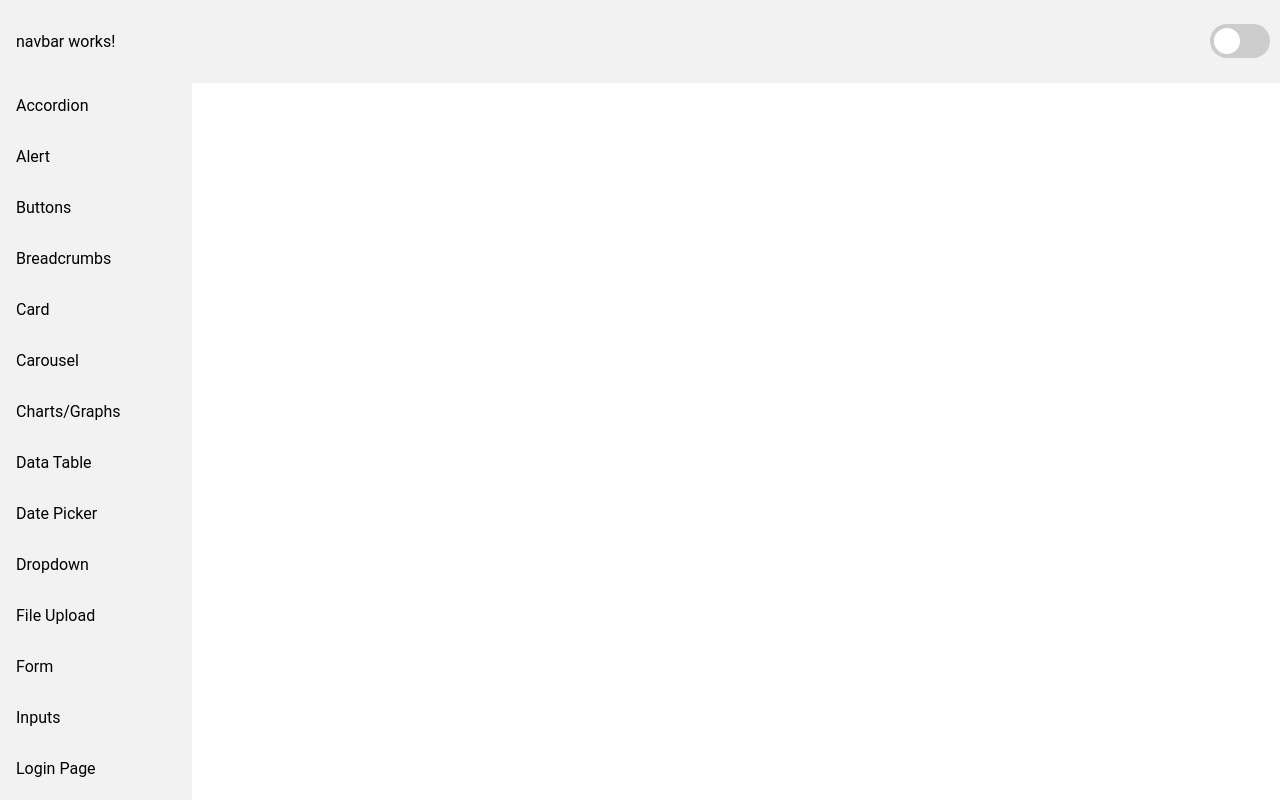
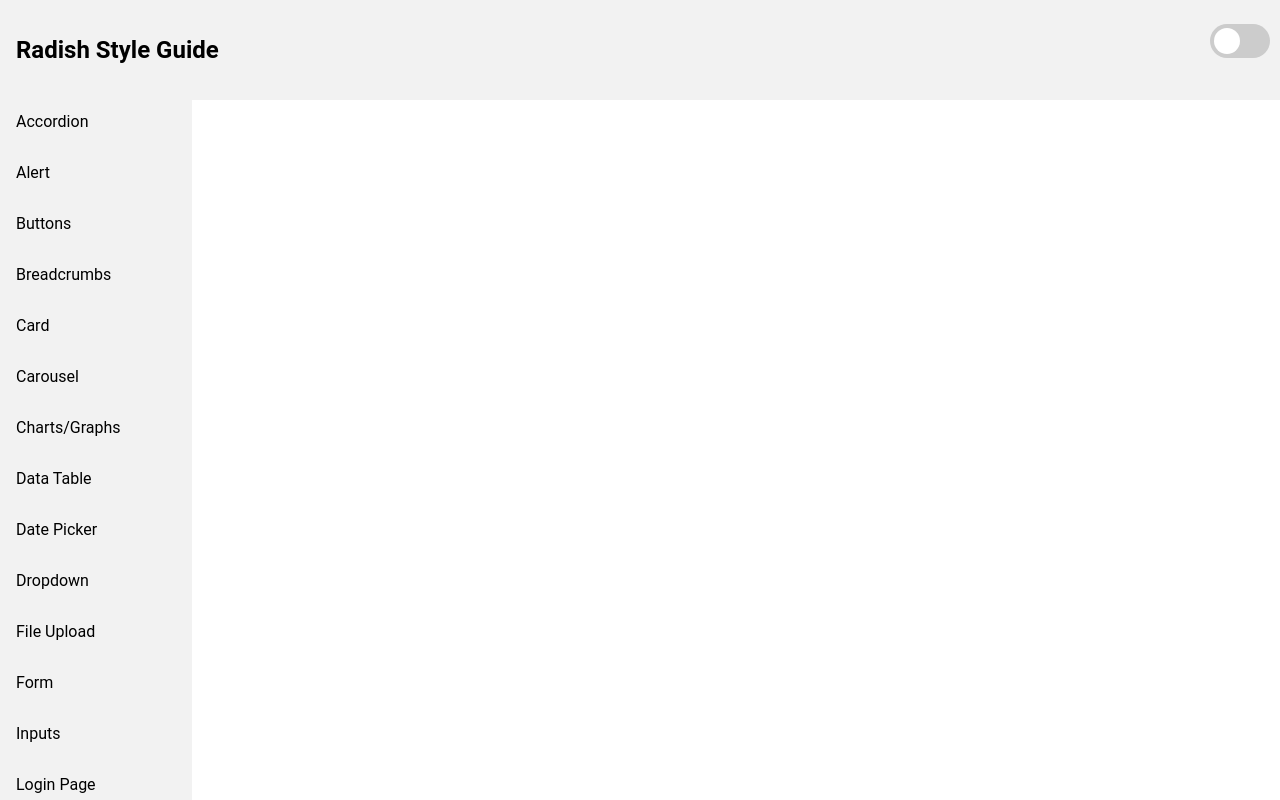
Before and after one commit to HMHepburn/Shirazi, an Angular app: page / in a window 1280 px wide. Shown: the top 800 px of the page. Built offline with nearby package versions, Linux system fonts and the light colour scheme.

Commit message:
routing added and test component added

```diff
--- a/src/app/navbar/navbar.component.html
+++ b/src/app/navbar/navbar.component.html
@@ -1,5 +1,5 @@
 <div class="navbar">
-    <p>navbar works!</p>
+    <h2>Radish Style Guide</h2>
     <label class="switch">
         <input type="checkbox">
         <span class="slider round"></span>
--- a/src/app/sidenav/sidenav.component.css
+++ b/src/app/sidenav/sidenav.component.css
@@ -4,7 +4,7 @@
     background-color:#F2F2F2;
     width:15%;
     position:absolute;
-    margin-top:5rem;
+    margin-top:6rem;
 }
 
 .list-element {
--- a/src/app/sidenav/sidenav.component.html
+++ b/src/app/sidenav/sidenav.component.html
@@ -1,5 +1,5 @@
 <div class="navigation-container">
-	<a href="component1" class="list-element">Accordion</a>
+	<a routerLink="/component1" class="list-element">Accordion</a>
 	<a href="component2" class="list-element">Alert</a>
 	<a href="component3" class="list-element">Buttons</a>
 	<a href="component4" class="list-element">Breadcrumbs</a>
--- /dev/null
+++ b/src/app/temp-component/temp-component.component.html
@@ -0,0 +1 @@
+<p>temp-component works!</p>
```
Also changed, not shown: src/app/app-routing.module.ts (added, +17 -0 lines), src/app/app.module.ts (+6 -2 lines), src/app/temp-component/temp-component.component.ts (added, +10 -0 lines), src/app/temp-component/temp-component.component.css (added), 1 other file (tests, documents, lock files or other folders).
